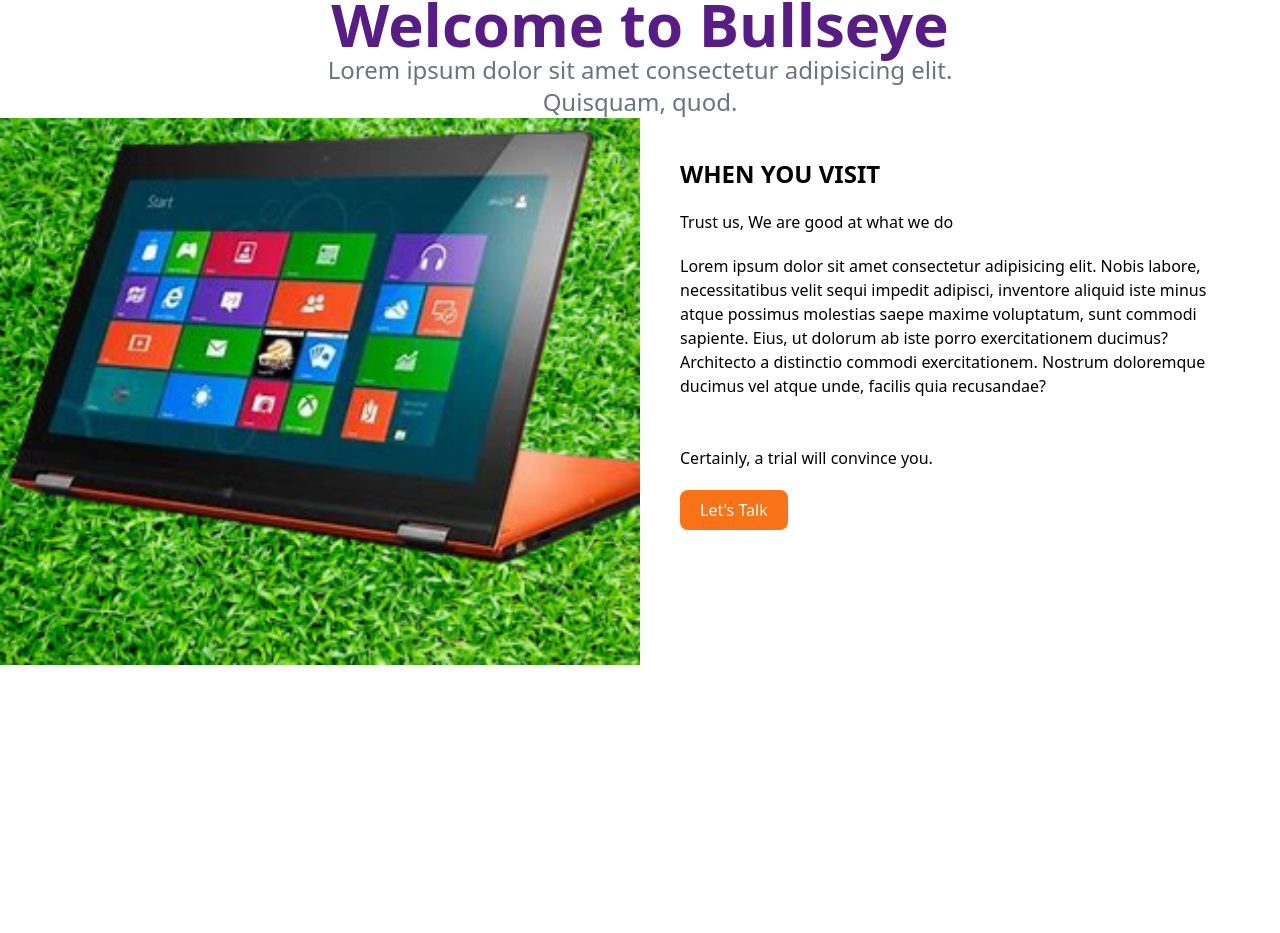
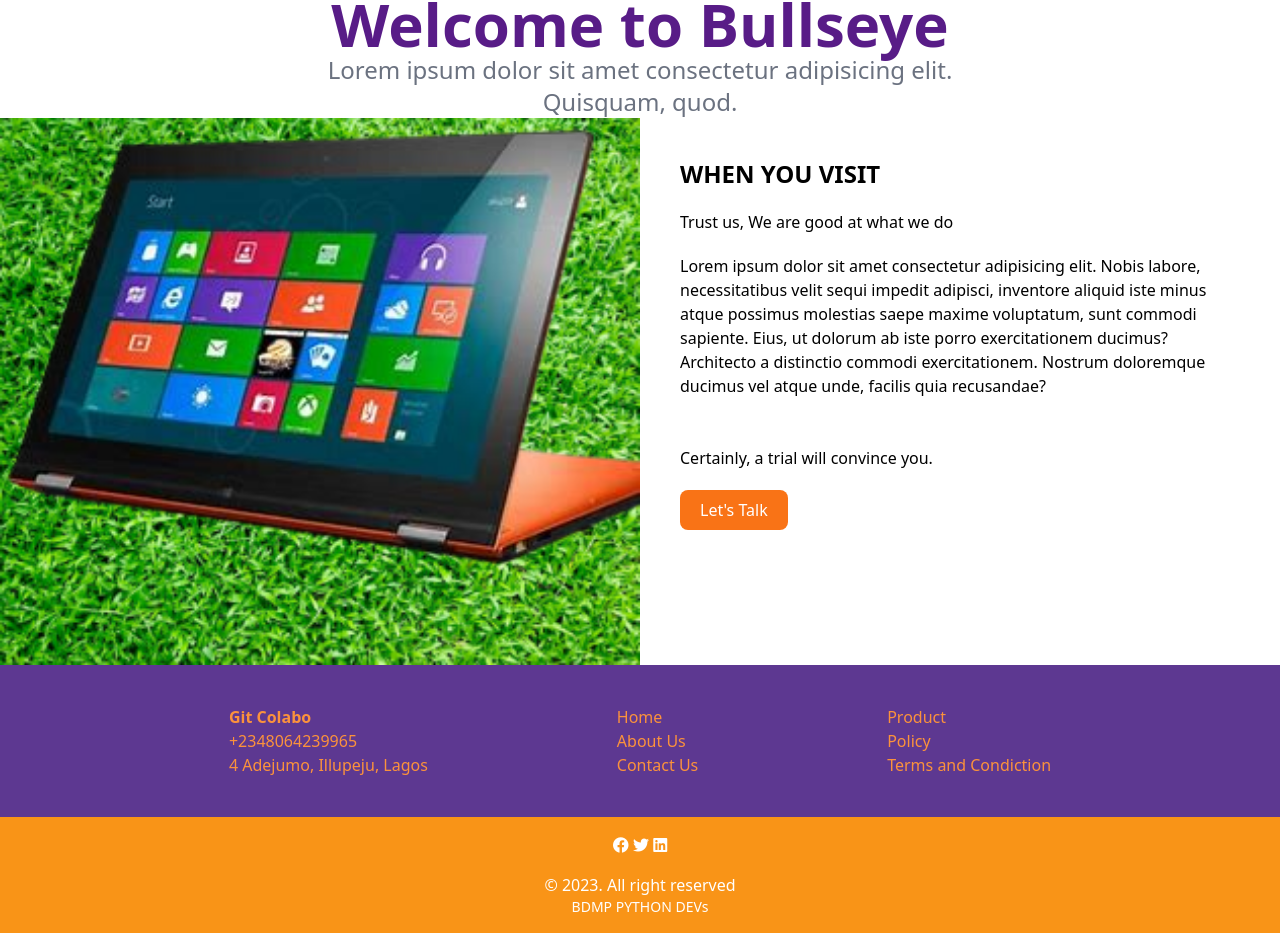
Before and after one commit to maru-koch/gitcollabo, a plain HTML site: page index.html in a window 1280 px wide. Shown: the part 118-1051 px from the top of the page. Before the commit the page ends 800 px from the top, so only its background shows below. Drawn offline with nearby package versions, Linux system fonts and the light colour scheme.

Commit message:
finalized feature footer and merged with the potA branch

```diff
--- a/index.html
+++ b/index.html
@@ -75,7 +75,43 @@
      </div>
 
  </section>
+<!-- FOOTER -->
+<footer class="flex justify-evenly font-puppins" style="background-color:#5D3891;">
+        <div class="container bg-yellow-00 text-orange-400">
+            <div class="flex justify-evenly flex-col p-10 md:flex-row">
+                <div>
+                    <h1 class="text-orange-400 text-2x1 font-bold">Git Colabo</h1>
+                    <p>+2348064239965</p>
+                    <p>4 Adejumo, Illupeju, Lagos</p>
+                </div>
+                <div>
+                    <ul>
+                        <li><a href="">Home</a></li>
+                        <li><a href="">About Us</a></li>
+                        <li><a href="">Contact Us</a></li>
+                    </ul>
+                </div>
+                <div>
+                    <ul>
+                        <li><a>Product</a></li>
+                        <li><a>Policy</a></li>
+                        <li><a>Terms and Condiction</a></li>
+                    </ul>
+                </div>
+            </div>
+         <div class="mx-auto w-full text-center text-white p-2" style="background-color:#F99417;">
+            <div class="p-2">
+            <a href="facebook.com"><i class="fa-brands fa-facebook"></i></a>
 
+            <a href="twitter.com"><i class="fa-brands fa-twitter"></i></a>
 
+            <a href="linkedin.com"><i class="fa-brands fa-linkedin"></i></a>
+           </div>
+         <div class="p-2">
+            <P class="font-light">&copy; 2023. All right reserved</p>
+            <p class="text-sm font-light">BDMP PYTHON DEVs</p>
+        </div>
+        </div>
+    </footer>
 </body>
 </html>
```
